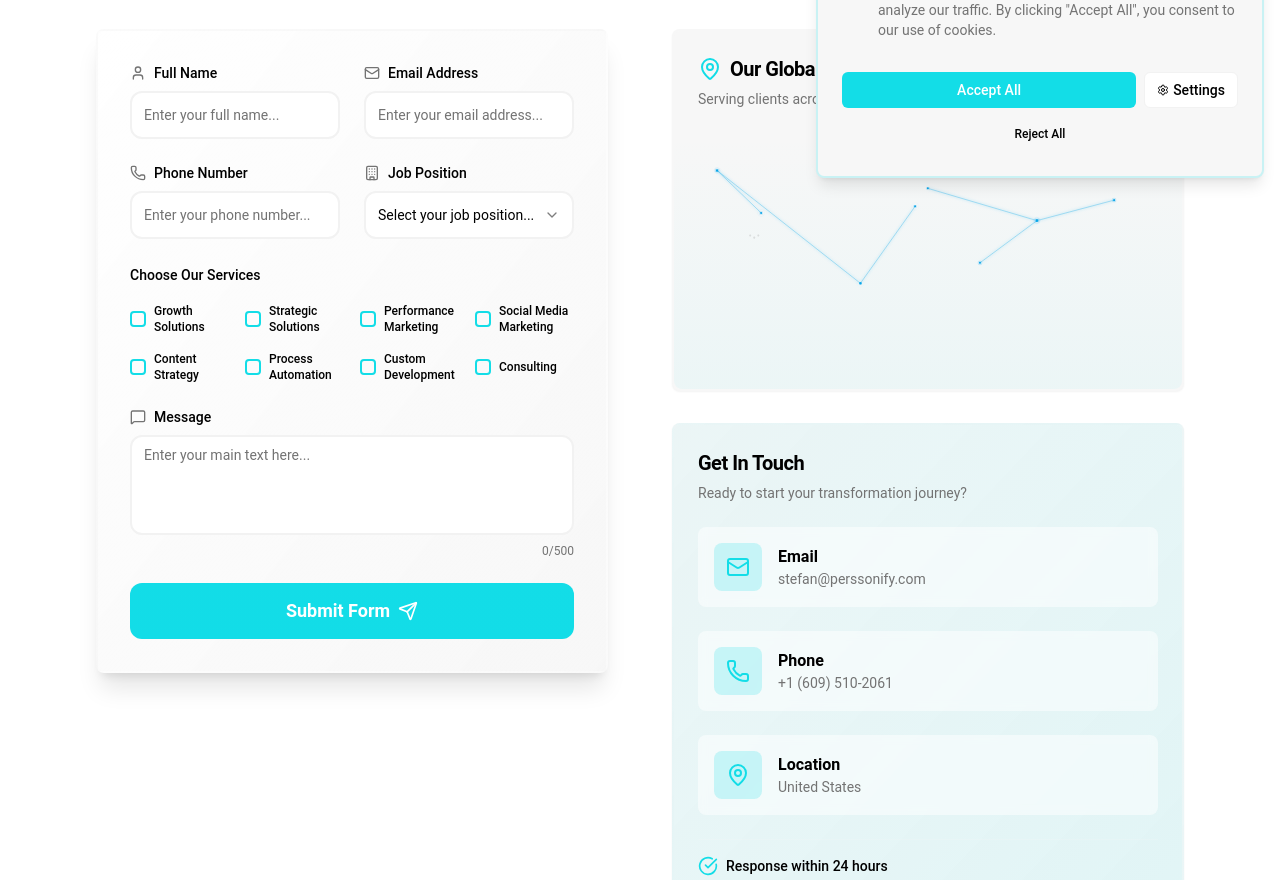
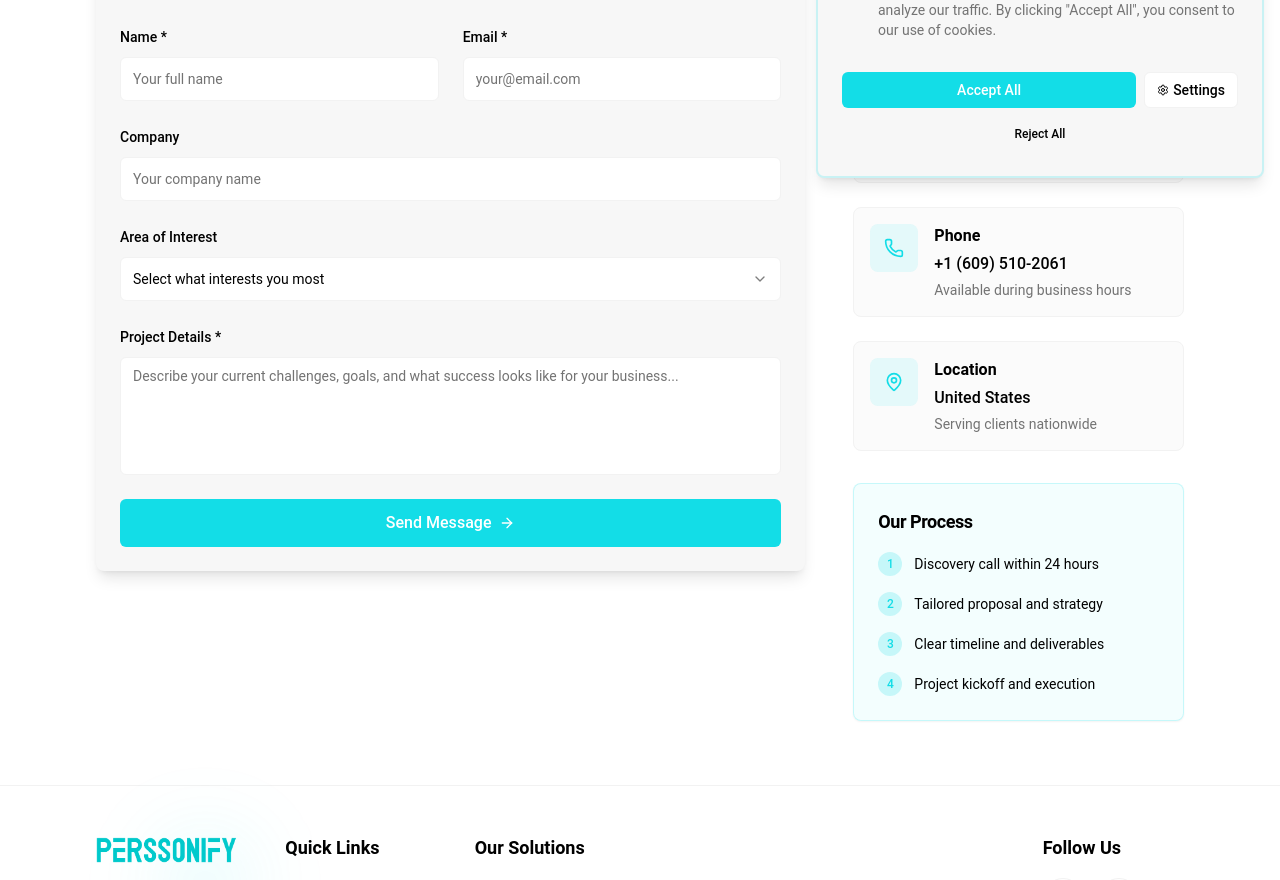
Before and after one commit to Deno-Code-2/perssonify, a React (Vite) app: page /contact in a window 1280 px wide. Shown: the part 606-1486 px from the top of the page. Built offline with nearby package versions, Linux system fonts and the light colour scheme.

Commit message:
Update Contact.tsx

```diff
--- a/src/pages/Contact.tsx
+++ b/src/pages/Contact.tsx
@@ -1,24 +1,21 @@
 
 import React, { useState } from 'react';
-import { Mail, Phone, MapPin, User, Building, MessageSquare, Send, CheckCircle } from 'lucide-react';
+import { Mail, Phone, MapPin, ArrowRight, CheckCircle } from 'lucide-react';
 import { Button } from '@/components/ui/button';
 import { Card, CardContent, CardDescription, CardHeader, CardTitle } from '@/components/ui/card';
 import { Input } from '@/components/ui/input';
 import { Textarea } from '@/components/ui/textarea';
 import { Label } from '@/components/ui/label';
 import { Select, SelectContent, SelectItem, SelectTrigger, SelectValue } from '@/components/ui/select';
-import { Checkbox } from '@/components/ui/checkbox';
 import { motion } from 'framer-motion';
 import { useToast } from '@/hooks/use-toast';
-import { WorldMap } from '@/components/ui/world-map';
 
 const Contact: React.FC = () => {
   const [formData, setFormData] = useState({
     name: '',
     email: '',
-    phone: '',
-    position: '',
-    services: [] as string[],
+    company: '',
+    solutionType: '',
     message: ''
   });
   const { toast } = useToast();
@@ -33,9 +30,8 @@ const Contact: React.FC = () => {
     setFormData({
       name: '',
       email: '',
-      phone: '',
-      position: '',
-      services: [],
+      company: '',
+      solutionType: '',
       message: ''
     });
   };
@@ -47,288 +43,203 @@ const Contact: React.FC = () => {
     });
   };
 
-  const handleServiceChange = (service: string, checked: boolean) => {
-    if (checked) {
-      setFormData({
-        ...formData,
-        services: [...formData.services, service]
-      });
-    } else {
-      setFormData({
-        ...formData,
-        services: formData.services.filter(s => s !== service)
-      });
+  const contactInfo = [
+    {
+      icon: Mail,
+      title: 'Email',
+      description: 'stefan@perssonify.com',
+      subtitle: 'Send us a message anytime'
+    },
+    {
+      icon: Phone,
+      title: 'Phone',
+      description: '+1 (609) 510-2061',
+      subtitle: 'Available during business hours'
+    },
+    {
+      icon: MapPin,
+      title: 'Location',
+      description: 'United States',
+      subtitle: 'Serving clients nationwide'
     }
-  };
-
-  const services = [
-    'Growth Solutions',
-    'Strategic Solutions',
-    'Performance Marketing',
-    'Social Media Marketing',
-    'Content Strategy',
-    'Process Automation',
-    'Custom Development',
-    'Consulting'
   ];
 
   return (
-    <div className="bg-background min-h-screen pt-20">
+    <div className="bg-background min-h-screen">
       {/* Hero Section */}
-      <section className="py-16 bg-gradient-to-br from-primary/5 to-background">
+      <section className="relative pt-24 pb-16 bg-gradient-to-br from-primary/5 to-background">
         <div className="container">
           <motion.div
             initial={{ opacity: 0, y: 30 }}
             animate={{ opacity: 1, y: 0 }}
             transition={{ duration: 0.8 }}
-            className="text-center mb-12"
+            className="max-w-3xl mx-auto text-center"
           >
-            <div className="inline-block px-4 py-2 bg-primary/10 rounded-full text-primary text-sm font-medium mb-4">
-              Contact Us
-            </div>
-            <h1 className="text-4xl md:text-6xl font-bold text-foreground mb-6">
-              Let's Get In Touch.
+            <h1 className="text-4xl md:text-5xl font-bold text-foreground mb-6">
+              Ready to Accelerate Your Business Growth?
             </h1>
-            <p className="text-lg text-muted-foreground max-w-2xl mx-auto leading-relaxed">
-              Ready to transform your business? We help companies grow fast and scale smart with strategic solutions that deliver real results.
-            </p>
-            <p className="text-base text-muted-foreground mt-4">
-              Or just reach out manually to{' '}
-              <a href="mailto:stefan@perssonify.com" className="text-primary hover:underline font-medium">
-                stefan@perssonify.com
-              </a>
+            <p className="text-xl text-muted-foreground mb-8 leading-relaxed">
+              Let's discuss how we can help you scale efficiently, optimize operations, and achieve sustainable results.
             </p>
           </motion.div>
         </div>
       </section>
 
-      {/* Main Content */}
+      {/* Contact Form & Info */}
       <section className="py-16">
         <div className="container">
-          <div className="grid grid-cols-1 lg:grid-cols-2 gap-16 items-start">
+          <div className="grid grid-cols-1 lg:grid-cols-3 gap-12">
             {/* Contact Form */}
             <motion.div
               initial={{ opacity: 0, x: -30 }}
               animate={{ opacity: 1, x: 0 }}
               transition={{ duration: 0.8 }}
+              className="lg:col-span-2"
             >
-              <Card className="border-2 border-border/20 shadow-xl bg-gradient-to-br from-background to-muted/5">
-                <CardContent className="p-8">
+              <Card className="border-0 shadow-lg">
+                <CardHeader className="pb-6">
+                  <CardTitle className="text-2xl font-bold">Start the Conversation</CardTitle>
+                  <CardDescription className="text-base">
+                    Tell us about your business challenges and growth objectives.
+                  </CardDescription>
+                </CardHeader>
+                <CardContent>
                   <form onSubmit={handleSubmit} className="space-y-6">
-                    {/* Name and Email Row */}
                     <div className="grid grid-cols-1 md:grid-cols-2 gap-6">
                       <div className="space-y-2">
-                        <Label htmlFor="name" className="text-sm font-medium flex items-center">
-                          <User className="w-4 h-4 mr-2 text-muted-foreground" />
-                          Full Name
-                        </Label>
+                        <Label htmlFor="name" className="text-sm font-medium">Name *</Label>
                         <Input
                           id="name"
                           name="name"
                           value={formData.name}
                           onChange={handleInputChange}
-                          placeholder="Enter your full name..."
+                          placeholder="Your full name"
                           required
-                          className="h-12 border-2 focus:border-primary transition-colors rounded-xl"
+                          className="h-11"
                         />
                       </div>
-
                       <div className="space-y-2">
-                        <Label htmlFor="email" className="text-sm font-medium flex items-center">
-                          <Mail className="w-4 h-4 mr-2 text-muted-foreground" />
-                          Email Address
-                        </Label>
+                        <Label htmlFor="email" className="text-sm font-medium">Email *</Label>
                         <Input
                           id="email"
                           name="email"
                           type="email"
                           value={formData.email}
                           onChange={handleInputChange}
-                          placeholder="Enter your email address..."
+                          placeholder="your@email.com"
                           required
-                          className="h-12 border-2 focus:border-primary transition-colors rounded-xl"
+                          className="h-11"
                         />
                       </div>
                     </div>
 
-                    {/* Phone and Position Row */}
-                    <div className="grid grid-cols-1 md:grid-cols-2 gap-6">
                     <div className="space-y-2">
-                        <Label htmlFor="phone" className="text-sm font-medium flex items-center">
-                          <Phone className="w-4 h-4 mr-2 text-muted-foreground" />
-                          Phone Number
-                        </Label>
+                      <Label htmlFor="company" className="text-sm font-medium">Company</Label>
                       <Input
-                          id="phone"
-                          name="phone"
-                          value={formData.phone}
+                        id="company"
+                        name="company"
+                        value={formData.company}
                         onChange={handleInputChange}
-                          placeholder="Enter your phone number..."
-                          className="h-12 border-2 focus:border-primary transition-colors rounded-xl"
+                        placeholder="Your company name"
+                        className="h-11"
                       />
                     </div>
 
                     <div className="space-y-2">
-                        <Label htmlFor="position" className="text-sm font-medium flex items-center">
-                          <Building className="w-4 h-4 mr-2 text-muted-foreground" />
-                          Job Position
-                        </Label>
-                        <Select onValueChange={(value) => setFormData({...formData, position: value})}>
-                          <SelectTrigger className="h-12 border-2 focus:border-primary transition-colors rounded-xl">
-                            <SelectValue placeholder="Select your job position..." />
+                      <Label htmlFor="solutionType" className="text-sm font-medium">Area of Interest</Label>
+                      <Select onValueChange={(value) => setFormData({...formData, solutionType: value})}>
+                        <SelectTrigger className="h-11">
+                          <SelectValue placeholder="Select what interests you most" />
                         </SelectTrigger>
                         <SelectContent>
-                            <SelectItem value="ceo">CEO/Founder</SelectItem>
-                            <SelectItem value="cto">CTO</SelectItem>
-                            <SelectItem value="cmo">CMO</SelectItem>
-                            <SelectItem value="marketing-manager">Marketing Manager</SelectItem>
-                            <SelectItem value="operations-manager">Operations Manager</SelectItem>
-                            <SelectItem value="business-owner">Business Owner</SelectItem>
-                            <SelectItem value="other">Other</SelectItem>
+                          <SelectItem value="growth-marketing">Growth & Marketing Solutions</SelectItem>
+                          <SelectItem value="strategic-operations">Strategic & Operations Solutions</SelectItem>
+                          <SelectItem value="comprehensive">Comprehensive Business Optimization</SelectItem>
+                          <SelectItem value="consultation">Initial Strategy Consultation</SelectItem>
                         </SelectContent>
                       </Select>
                     </div>
-                    </div>
 
-                    {/* Services Selection */}
-                    <div className="space-y-4">
-                      <Label className="text-sm font-medium">Choose Our Services</Label>
-                      <div className="grid grid-cols-2 md:grid-cols-4 gap-4">
-                        {services.map((service) => (
-                          <div key={service} className="flex items-center space-x-2">
-                            <Checkbox
-                              id={service}
-                              checked={formData.services.includes(service)}
-                              onCheckedChange={(checked) =>
-                                handleServiceChange(service, checked as boolean)
-                              }
-                              className="border-2"
-                            />
-                            <Label
-                              htmlFor={service}
-                              className="text-xs font-medium cursor-pointer"
-                            >
-                              {service}
-                            </Label>
-                          </div>
-                        ))}
-                      </div>
-                    </div>
-
-                    {/* Message */}
                     <div className="space-y-2">
-                      <Label htmlFor="message" className="text-sm font-medium flex items-center">
-                        <MessageSquare className="w-4 h-4 mr-2 text-muted-foreground" />
-                        Message
-                      </Label>
+                      <Label htmlFor="message" className="text-sm font-medium">Project Details *</Label>
                       <Textarea
                         id="message"
                         name="message"
                         value={formData.message}
                         onChange={handleInputChange}
-                        placeholder="Enter your main text here..."
-                        rows={4}
+                        placeholder="Describe your current challenges, goals, and what success looks like for your business..."
+                        rows={5}
                         required
-                        className="resize-none border-2 focus:border-primary transition-colors rounded-xl"
+                        className="resize-none"
                       />
-                      <div className="text-xs text-muted-foreground text-right">
-                        {formData.message.length}/500
-                      </div>
                     </div>
 
-                    {/* Submit Button */}
-                    <Button
-                      type="submit"
-                      className="w-full h-14 text-lg font-semibold bg-gradient-to-r from-primary to-primary/80 hover:from-primary/90 hover:to-primary/70 transition-all duration-300 rounded-xl"
-                    >
-                      Submit Form
-                      <Send className="ml-2 w-5 h-5" />
+                    <Button type="submit" className="w-full h-12 text-base font-medium">
+                      Send Message
+                      <ArrowRight className="ml-2 w-4 h-4" />
                     </Button>
                   </form>
                 </CardContent>
               </Card>
             </motion.div>
 
-            {/* World Map and Info */}
+            {/* Contact Information */}
             <motion.div
               initial={{ opacity: 0, x: 30 }}
               animate={{ opacity: 1, x: 0 }}
               transition={{ duration: 0.8, delay: 0.2 }}
               className="space-y-8"
             >
-              {/* World Map */}
-              <Card className="border-2 border-border/20 overflow-hidden">
-                <CardHeader>
-                  <CardTitle className="text-xl font-bold text-foreground flex items-center">
-                    <MapPin className="w-6 h-6 text-primary mr-2" />
-                    Our Global Reach
-                  </CardTitle>
-                  <CardDescription>
-                    Serving clients across the United States and beyond
-                  </CardDescription>
-                </CardHeader>
-                <CardContent className="p-0">
-                  <div className="h-64 w-full">
-                    <WorldMap />
+              <div>
+                <h2 className="text-2xl font-bold text-foreground mb-4">
+                  Get in Touch
+                </h2>
+                <p className="text-muted-foreground leading-relaxed">
+                  We respond to all inquiries within 24 hours. Ready to discuss your project right away? Give us a call.
+                </p>
               </div>
-                </CardContent>
-              </Card>
 
-              {/* Contact Information */}
-              <Card className="border-2 border-border/20 bg-gradient-to-br from-primary/5 to-primary/10">
-                <CardHeader>
-                  <CardTitle className="text-xl font-bold text-foreground">
-                    Get In Touch
-                  </CardTitle>
-                  <CardDescription>
-                    Ready to start your transformation journey?
-                  </CardDescription>
-                </CardHeader>
-                <CardContent className="space-y-6">
-                  <div className="flex items-center space-x-4 p-4 rounded-lg bg-background/50 backdrop-blur-sm">
-                    <div className="w-12 h-12 bg-primary/20 rounded-lg flex items-center justify-center">
-                      <Mail className="w-6 h-6 text-primary" />
+              <div className="space-y-6">
+                {contactInfo.map((info, index) => (
+                  <motion.div
+                    key={index}
+                    initial={{ opacity: 0, y: 20 }}
+                    animate={{ opacity: 1, y: 0 }}
+                    transition={{ duration: 0.6, delay: 0.3 + index * 0.1 }}
+                  >
+                    <div className="flex items-start space-x-4 p-4 rounded-lg border bg-card/50">
+                      <div className="w-12 h-12 rounded-lg bg-primary/10 flex items-center justify-center flex-shrink-0">
+                        <info.icon className="w-5 h-5 text-primary" />
                       </div>
-                    <div>
-                      <h3 className="font-semibold text-foreground">Email</h3>
-                      <p className="text-sm text-muted-foreground">stefan@perssonify.com</p>
+                      <div className="flex-1">
+                        <h3 className="font-semibold text-foreground mb-1">{info.title}</h3>
+                        <p className="text-foreground font-medium mb-1">{info.description}</p>
+                        <p className="text-sm text-muted-foreground">{info.subtitle}</p>
                       </div>
                     </div>
-
-                  <div className="flex items-center space-x-4 p-4 rounded-lg bg-background/50 backdrop-blur-sm">
-                    <div className="w-12 h-12 bg-primary/20 rounded-lg flex items-center justify-center">
-                      <Phone className="w-6 h-6 text-primary" />
-                    </div>
-                    <div>
-                      <h3 className="font-semibold text-foreground">Phone</h3>
-                      <p className="text-sm text-muted-foreground">+1 (609) 510-2061</p>
-                    </div>
+                  </motion.div>
+                ))}
               </div>
 
-                  <div className="flex items-center space-x-4 p-4 rounded-lg bg-background/50 backdrop-blur-sm">
-                    <div className="w-12 h-12 bg-primary/20 rounded-lg flex items-center justify-center">
-                      <MapPin className="w-6 h-6 text-primary" />
+              {/* Process Overview */}
+              <Card className="bg-primary/5 border-primary/20">
+                <CardHeader className="pb-4">
+                  <CardTitle className="text-lg">Our Process</CardTitle>
+                </CardHeader>
+                <CardContent className="space-y-4">
+                  {[
+                    'Discovery call within 24 hours',
+                    'Tailored proposal and strategy',
+                    'Clear timeline and deliverables',
+                    'Project kickoff and execution'
+                  ].map((step, index) => (
+                    <div key={index} className="flex items-center space-x-3">
+                      <div className="w-6 h-6 rounded-full bg-primary/20 flex items-center justify-center flex-shrink-0">
+                        <span className="text-xs font-medium text-primary">{index + 1}</span>
                       </div>
-                    <div>
-                      <h3 className="font-semibold text-foreground">Location</h3>
-                      <p className="text-sm text-muted-foreground">United States</p>
+                      <span className="text-sm text-foreground">{step}</span>
                     </div>
-                  </div>
-
-                  <div className="pt-4 border-t border-border/20">
-                    <div className="flex items-center space-x-2 mb-3">
-                      <CheckCircle className="w-5 h-5 text-primary" />
-                      <span className="text-sm font-medium text-foreground">Response within 24 hours</span>
-                    </div>
-                    <div className="flex items-center space-x-2 mb-3">
-                      <CheckCircle className="w-5 h-5 text-primary" />
-                      <span className="text-sm font-medium text-foreground">Free initial consultation</span>
-                    </div>
-                    <div className="flex items-center space-x-2">
-                      <CheckCircle className="w-5 h-5 text-primary" />
-                      <span className="text-sm font-medium text-foreground">Custom strategy development</span>
-                    </div>
-                  </div>
+                  ))}
                 </CardContent>
               </Card>
             </motion.div>
```
Lines whose indentation alone changed are shown as unchanged.
